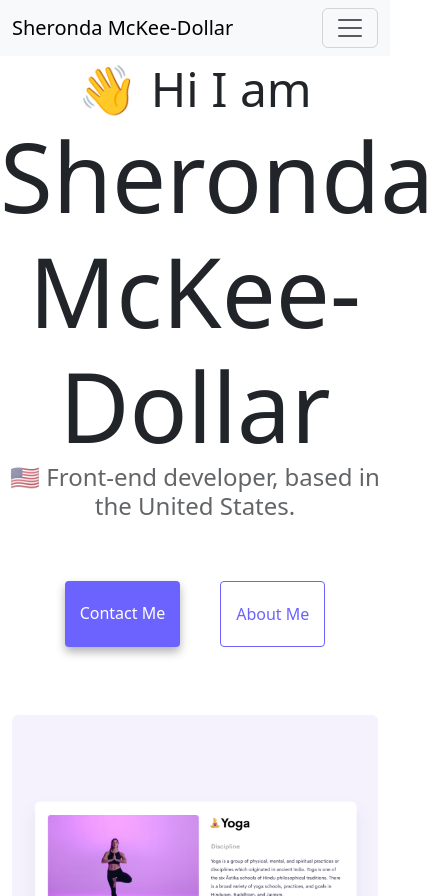
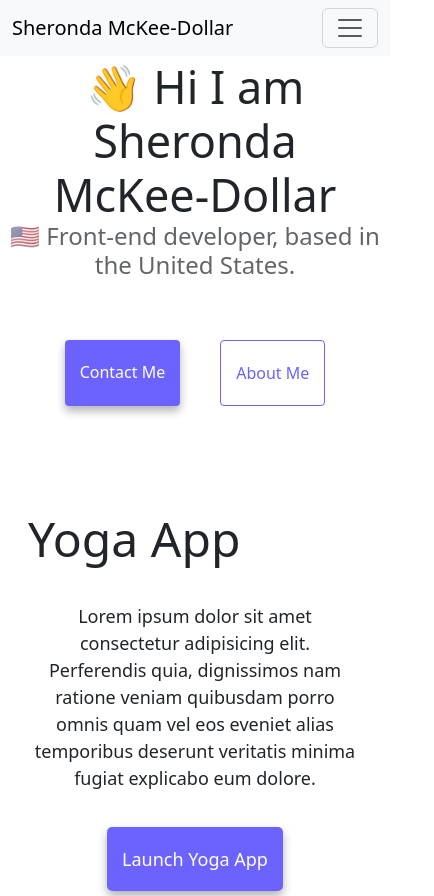
Before and after one commit to SherondaMD/smd-portfolio, a plain HTML site: page index.html in a window 390 px wide. Shown: the top 896 px of the page, 434 px wide, since content can reach past the window. Drawn offline with nearby package versions, Linux system fonts and the light colour scheme.

Commit message:
changing SEO format

```diff
--- a/index.html
+++ b/index.html
@@ -45,8 +45,10 @@
         </div>
       </div>
     </nav>
-    <h2>👋 Hi I am</h2>
-    <h1>Sheronda <br /> McKee-Dollar</h1>
+    <div class="special-heading">
+    <h2 class="special-heading">👋 Hi I am</h2>
+    <h1 class="special-heading">Sheronda <br /> McKee-Dollar</h1>
+    </div>
     <h3>&#x1F1FA;&#x1F1F8; Front-end developer, based in the United States.</h3>
     <div class="navigation-links">
       <a href="about.html#contact" class="contact-link">Contact me</a>
@@ -66,23 +68,17 @@
       <a href="index.html" class="app-link">Launch Yoga App</a>
     </p>
     </div>
-
-
       <div class="row">
           <div class="col-md-6"><h2 class="text-start p-3">Weather App</h2>
             <p class="paragraph">
             Lorem ipsum dolor sit amet consectetur adipisicing elit. Perferendis quia, dignissimos nam ratione veniam quibusdam porro omnis quam vel eos eveniet alias temporibus deserunt veritatis minima fugiat explicabo eum dolore.
-
-
-            <br/ ><br /><br />
+    <br/ ><br /><br />
             <a href="index.html" class="app-link">Launch Weather App</a>
           </div>
           <div class="col-md-6">
               <img src="images/weather.png" class="img-fluid rounded" alt="custom weather app">
             </p>
             </div>
-
-
         <div class="row">
             <div class="col-md-6"><img src="images/yogurt.png" class="img-fluid rounded" alt="yogurt in glass with bluberries and a spoon"></div>
             <div class="col-md-6"><h2 class="text-start p-3">Yogurt App</h2>
@@ -95,11 +91,6 @@
           </div>
             </div>
           </div>
-
-
-
-
-
     <script
       src="https://cdn.jsdelivr.net/npm/bootstrap@5.3.1/dist/js/bootstrap.bundle.min.js"
       integrity="sha384-HwwvtgBNo3bZJJLYd8oVXjrBZt8cqVSpeBNS5n7C8IVInixGAoxmnlMuBnhbgrkm"
--- a/src/style.css
+++ b/src/style.css
@@ -17,7 +17,7 @@ h3 {
 }
 
 h1 {
-  font-size: 96px;
+  font-size: 76px;
 }
 
 h2 {
@@ -30,7 +30,7 @@ h3 {
 }
 
 p {
-  background: var(--secondary-color);
+  background: white;
   padding: 20px;
   border-radius: 4px;
   font-size: 18px;
@@ -121,3 +121,25 @@ a:hover {
   cursor: pointer;
   color: blue;
 }
+
+@media (max-width: 450px) {
+  .special-heading {
+    font-size: 45px;
+  }
+
+  .img-fluid.rounded {
+    display: none;
+  }
+
+  .text-start {
+    margin-top: 20px;
+  }
+  .paragraph {
+    text-align: center;
+  }
+
+  .text-start.p-3 {
+    text-align: center
+    color: blue;
+  }
+}
```
